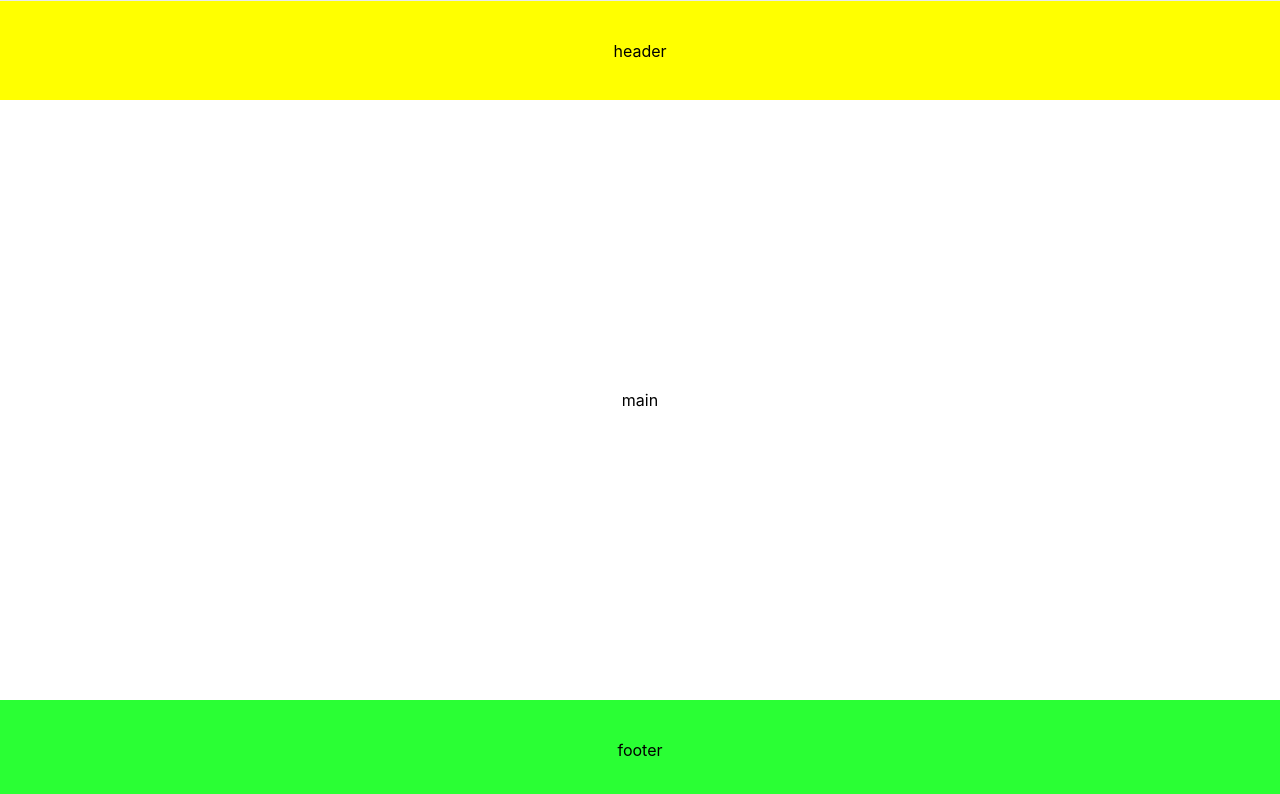
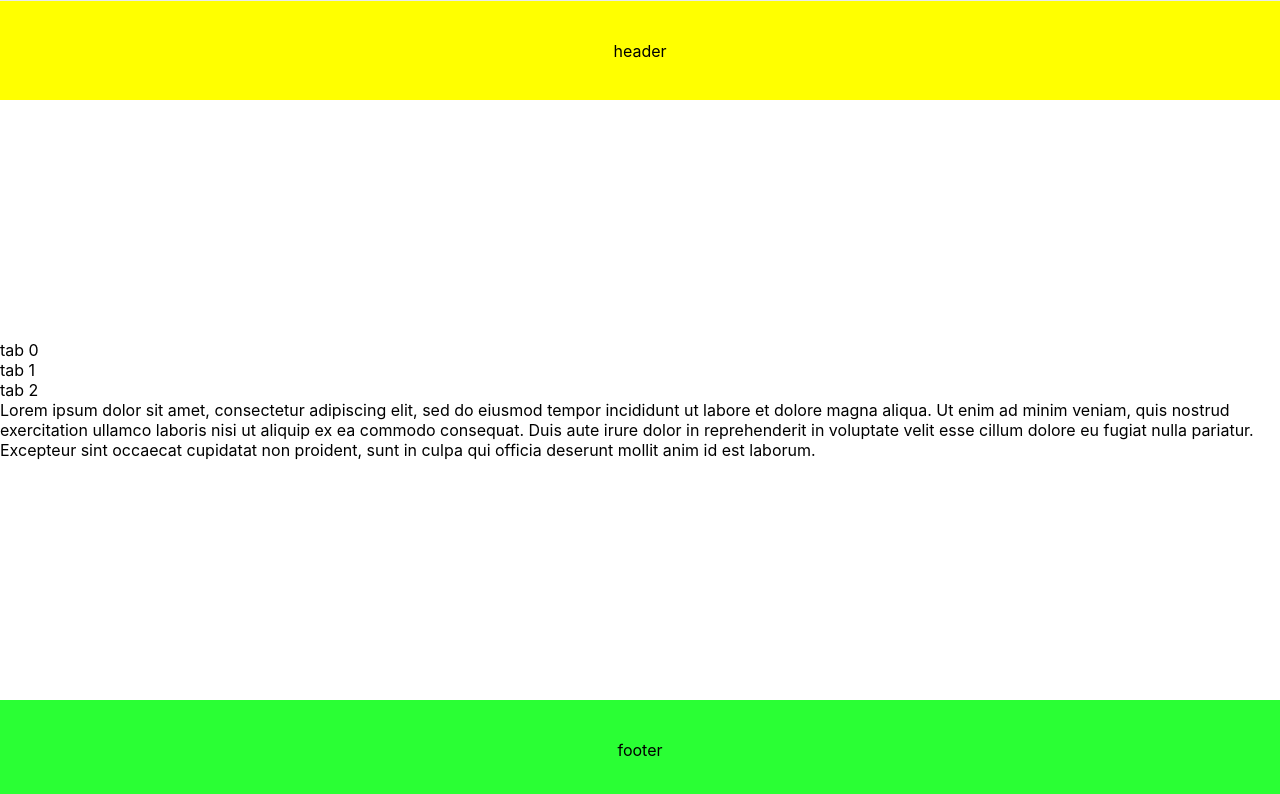
Before and after one commit to megarohas/test_tab_project, a Next.js app: page / in a window 1280 px wide. Shown: the top 794 px of the page. Built offline with nearby package versions, Linux system fonts and the light colour scheme.

Commit message:
default text tabs were added

```diff
--- /dev/null
+++ b/components/app.js
@@ -0,0 +1,45 @@
+import React from "react";
+import TabWrapper from "./tab_wrapper.js";
+
+class App extends React.Component {
+  constructor(props) {
+    super(props);
+    this.state = {
+      tabs: [
+        {
+          id: 0,
+          type: "text",
+          title: "tab 0",
+          content:
+            "Lorem ipsum dolor sit amet, consectetur adipiscing elit, sed do eiusmod tempor incididunt ut labore et dolore magna aliqua. Ut enim ad minim veniam, quis nostrud exercitation ullamco laboris nisi ut aliquip ex ea commodo consequat. Duis aute irure dolor in reprehenderit in voluptate velit esse cillum dolore eu fugiat nulla pariatur. Excepteur sint occaecat cupidatat non proident, sunt in culpa qui officia deserunt mollit anim id est laborum.",
+        },
+        {
+          id: 1,
+          type: "text",
+          title: "tab 1",
+          content:
+            "Sed ut perspiciatis unde omnis iste natus error sit voluptatem accusantium doloremque laudantium, totam rem aperiam, eaque ipsa quae ab illo inventore veritatis et quasi architecto beatae vitae dicta sunt explicabo. Nemo enim ipsam voluptatem quia voluptas sit aspernatur aut odit aut fugit, sed quia consequuntur magni dolores eos qui ratione voluptatem sequi nesciunt.",
+        },
+        {
+          id: 2,
+          type: "text",
+          title: "tab 2",
+          content:
+            "But I must explain to you how all this mistaken idea of denouncing pleasure and praising pain was born and I will give you a complete account of the system, and expound the actual teachings of the great explorer of the truth, the master-builder of human happiness.",
+        },
+      ],
+    };
+  }
+
+  render() {
+    return (
+      <div>
+        <TabWrapper tabs={this.state.tabs} />
+      </div>
+    );
+  }
+}
+
+App.defaultProps = {};
+
+export default App;
--- /dev/null
+++ b/components/tab_content.js
@@ -0,0 +1,7 @@
+import React from "react";
+
+const TabContent = ({ tab }) => {
+  return <div>{tab.content}</div>;
+};
+
+export default TabContent;
--- /dev/null
+++ b/components/tab_headers.js
@@ -0,0 +1,18 @@
+import React from "react";
+
+const TabHeaders = ({ tabs, click_action }) => {
+  return (
+    <div>
+      {tabs.map((tab) => (
+        <div
+          key={`renderTabHeadersElement${tab.id}`}
+          onClick={() => click_action(tab.id)}
+        >
+          {tab.title}
+        </div>
+      ))}
+    </div>
+  );
+};
+
+export default TabHeaders;
--- /dev/null
+++ b/components/tab_wrapper.js
@@ -0,0 +1,38 @@
+import React from "react";
+
+import TabContent from "./tab_content";
+import TabHeaders from "./tab_headers";
+
+class TabWrapper extends React.Component {
+  constructor(props) {
+    super(props);
+    this.state = {
+      tabs: props.tabs,
+      active_tab_id: props.tabs.length && props.tabs[0].id,
+    };
+  }
+
+  getActiveTab() {
+    return (this.state.tabs.filter((tab) => {
+      return tab.id == this.state.active_tab_id;
+    }) || [{ content: "" }])[0];
+  }
+
+  render() {
+    return (
+      <div>
+        <TabHeaders
+          tabs={this.state.tabs}
+          click_action={(id) => {
+            this.setState({ active_tab_id: id });
+          }}
+        />
+        <TabContent tab={this.getActiveTab()} />
+      </div>
+    );
+  }
+}
+
+TabWrapper.defaultProps = { tabs: [] };
+
+export default TabWrapper;
--- a/pages/index.js
+++ b/pages/index.js
@@ -1,5 +1,5 @@
 import Head from "next/head";
-import Image from "next/image";
+import App from "../components/app.js";
 import styles from "../styles/Home.module.css";
 
 export default function Home() {
@@ -13,7 +13,9 @@ export default function Home() {
 
       <header className={styles.header}>header</header>
 
-      <main className={styles.main}>main</main>
+      <main className={styles.main}>
+        <App />
+      </main>
 
       <footer className={styles.footer}>footer</footer>
     </div>
```
